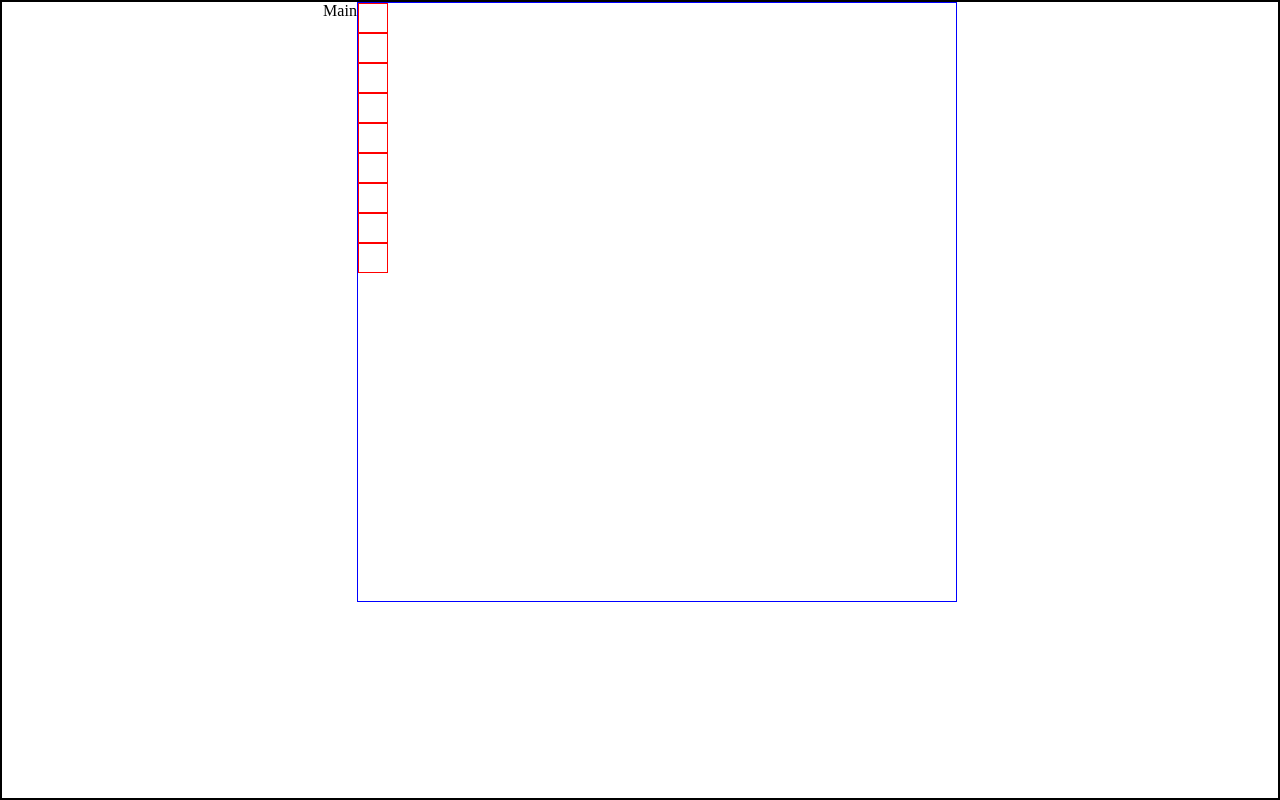
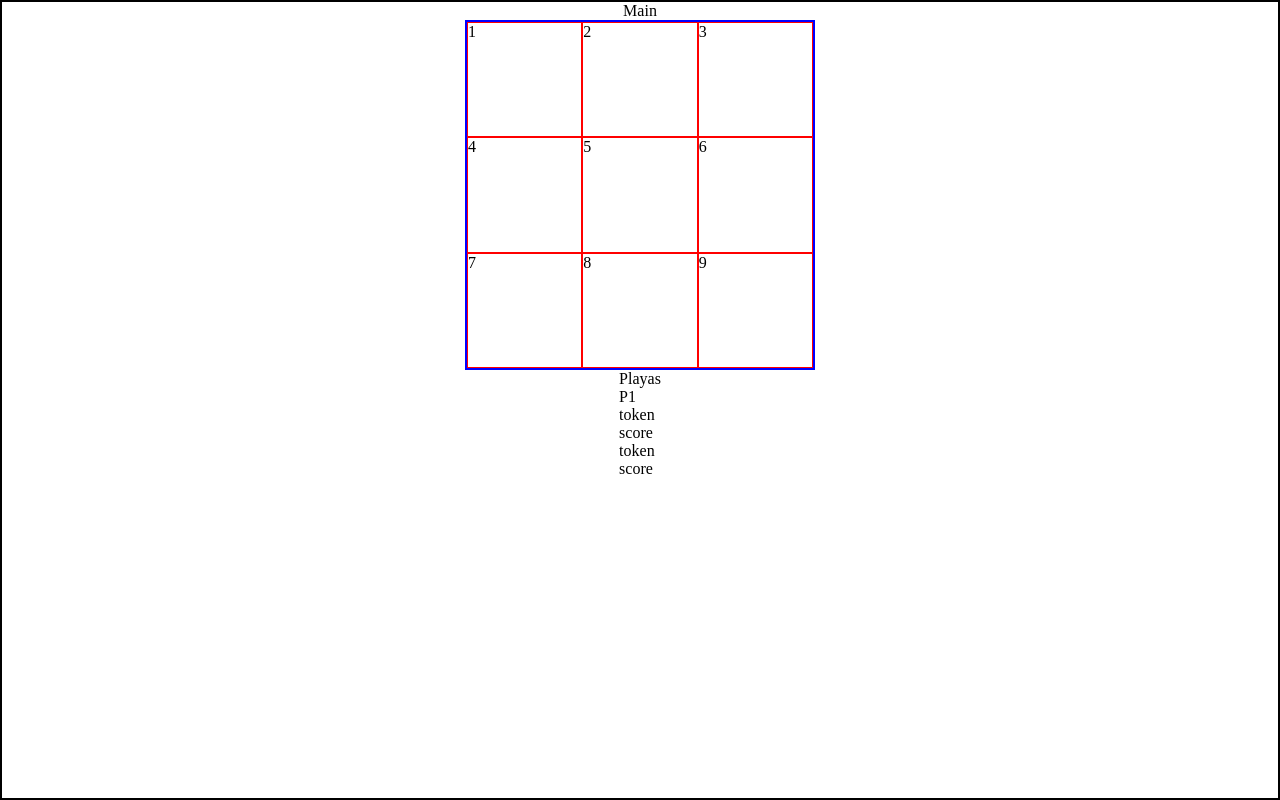
Before and after one commit to Preid22/Odin, a plain HTML site: page TicTacToe/index.html in a window 1280 px wide. Drawn offline with Linux system fonts and the light colour scheme.

Commit message:
Rendered grid in HTML, added player divs containing a token div and score div

```diff
--- a/TicTacToe/index.html
+++ b/TicTacToe/index.html
@@ -9,17 +9,29 @@
     <div class="main">
       Main
       <div class="board">
-        <div class="cell" id="cell1"></div>
-        <div class="cell" id="cell2"></div>
-        <div class="cell" id="cell3"></div>
-        <div class="cell" id="cell4"></div>
-        <div class="cell" id="cell5"></div>
-        <div class="cell" id="cell6"></div>
-        <div class="cell" id="cell7"></div>
-        <div class="cell" id="cell8"></div>
-        <div class="cell" id="cell9"></div>
+        <div class="cell" id="cell1">1</div>
+        <div class="cell" id="cell2">2</div>
+        <div class="cell" id="cell3">3</div>
+        <div class="cell" id="cell4">4</div>
+        <div class="cell" id="cell5">5</div>
+        <div class="cell" id="cell6">6</div>
+        <div class="cell" id="cell7">7</div>
+        <div class="cell" id="cell8">8</div>
+        <div class="cell" id="cell9">9</div>
       </div>
-      <div class="player"></div>
+      <div class="players">
+        Playas
+        <div id="player1">
+          P1
+          <div class="playerToken">token</div>
+          <div class="playerScore">score</div>
+        </div>
+
+        <div id="player2">
+          <div class="playerToken">token</div>
+          <div class="playerScore">score</div>
+        </div>
+      </div>
     </div>
     <script src="./index.js"></script>
   </body>
--- a/TicTacToe/styles.css
+++ b/TicTacToe/styles.css
@@ -5,21 +5,26 @@
 }
 
 .main {
-  justify-content: center;
   display: flex;
+  align-items: center;
+  flex-direction: column;
   height: 100vh;
   width: 100vw;
   border: 2px solid black;
 }
 
 .board {
-  height: 75vh;
-  width: 75vh;
-  border: 1px solid blue;
+height: 70vh;
+  max-height:350px;
+  width: 70vh;
+  max-width: 350px;
+  border: 2px solid blue;
+  display: grid;
+  grid-template: 33.33% 33.33% 33.33% / 33.33% 33.33% 33.33%;
 }
 
 .cell {
-  height: 30px;
-  width: 30px;
+  height: auto;
+  width: auto;
   border: 1px solid red;
 }
```
